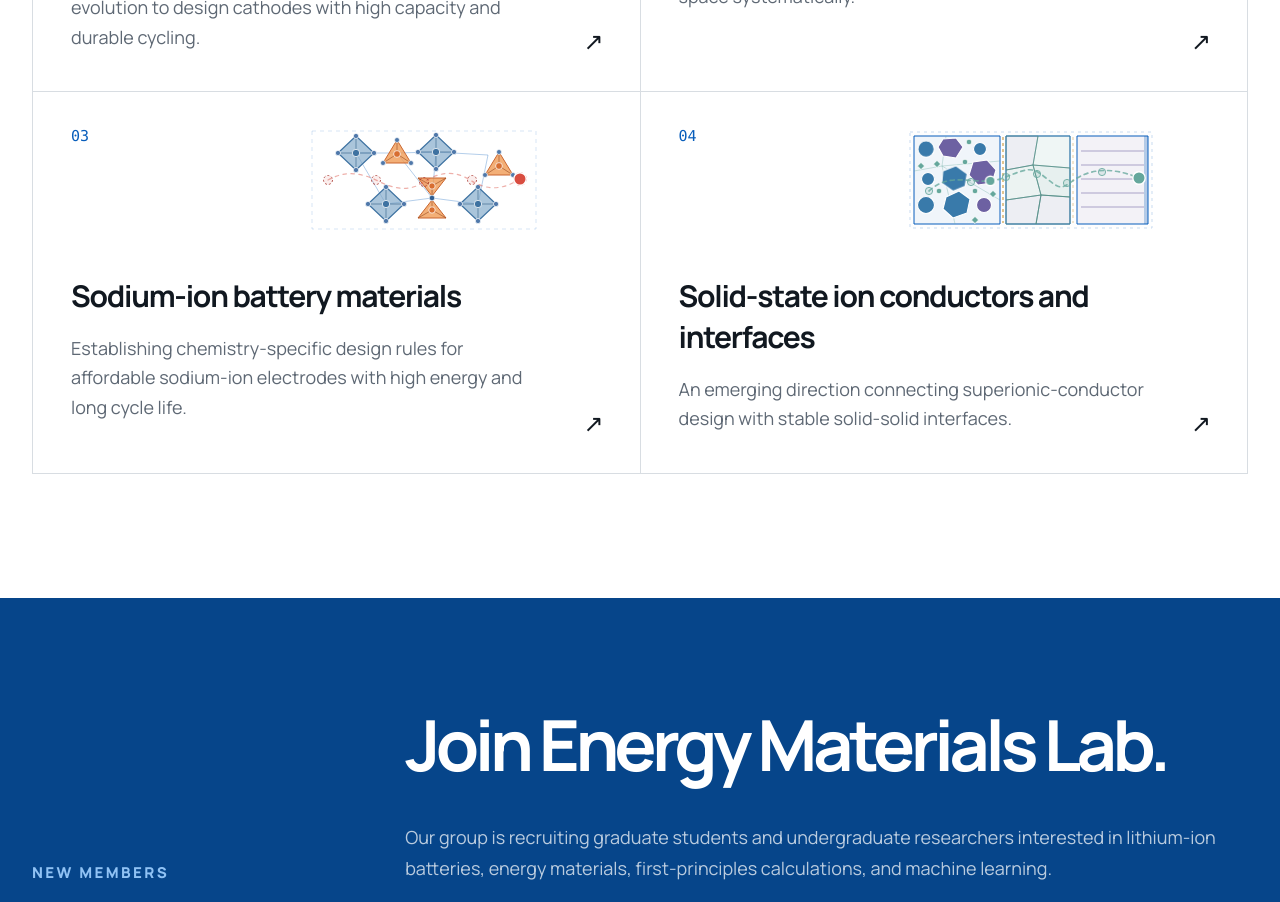
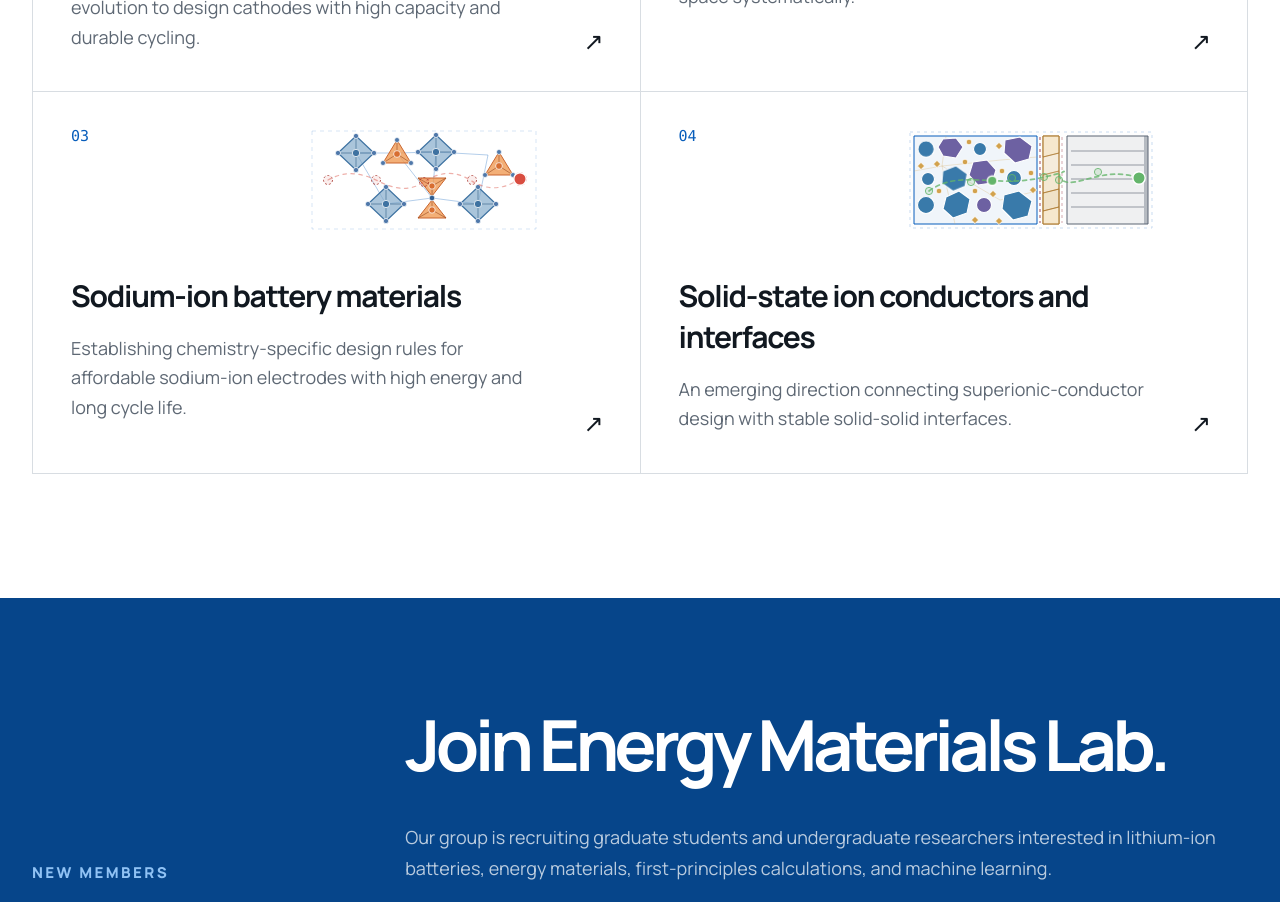
Before and after one commit to Energy-Materials-Laboratory/energy-materials-laboratory.github.io, a Next.js app: page / in a window 1280 px wide. Shown: the part 3200-4102 px from the top of the page. Built offline with nearby package versions, Linux system fonts and the light colour scheme.

Commit message:
Clarify solid-state battery colors and layer proportions

```diff
--- a/app/components/ResearchVisual.tsx
+++ b/app/components/ResearchVisual.tsx
@@ -181,10 +181,10 @@ export default function ResearchVisual({ index }: ResearchVisualProps) {
       <path className="rv-assb-frame" d="M9 10H251V106H9Z" />
 
       <g className="rv-assb-composite">
-        <path className="rv-assb-composite-fill" d="M13 14H99V102H13Z" />
+        <path className="rv-assb-composite-fill" d="M13 14H136V102H13Z" />
         <path
           className="rv-assb-composite-network"
-          d="M45 14L41 44L99 39M13 49L41 44L54 102M41 44L99 78"
+          d="M45 14L41 44L100 38L136 35M13 49L41 44L54 102M41 44L99 78L136 69"
         />
 
         <circle className="rv-assb-active rv-assb-active-a" cx="25" cy="27" r="8" />
@@ -208,14 +208,23 @@ export default function ResearchVisual({ index }: ResearchVisualProps) {
           d="M45 75L58 69L69 77L66 91L52 96L42 87Z"
         />
         <circle className="rv-assb-active rv-assb-active-d" cx="83" cy="83" r="7.5" />
+        <path
+          className="rv-assb-active rv-assb-active-facet rv-assb-active-b"
+          d="M104 18L119 15L131 24L128 37L114 41L103 31Z"
+        />
+        <circle className="rv-assb-active" cx="113" cy="56" r="7.5" />
+        <path
+          className="rv-assb-active rv-assb-active-facet"
+          d="M103 73L118 69L131 79L127 94L112 98L101 87Z"
+        />
 
         {[
-          [68, 20], [64, 40], [74, 69], [38, 69],
+          [68, 20], [64, 40], [74, 69], [38, 69], [101, 49], [130, 51],
         ].map(([x, y]) => (
           <circle className="rv-assb-composite-se" cx={x} cy={y} r="2.8" key={`${x}-${y}`} />
         ))}
         {[
-          [20, 44], [36, 42], [92, 72], [74, 98],
+          [20, 44], [36, 42], [92, 72], [74, 98], [98, 24], [132, 68], [98, 99],
         ].map(([x, y]) => (
           <path
             className="rv-assb-composite-se rv-assb-composite-se-facet"
@@ -226,35 +235,34 @@ export default function ResearchVisual({ index }: ResearchVisualProps) {
         ))}
       </g>
 
-      <path className="rv-assb-interface rv-assb-interface-left" d="M102 15V101" />
+      <path className="rv-assb-interface rv-assb-interface-left" d="M139 15V101" />
 
       <g className="rv-assb-electrolyte">
-        <path className="rv-assb-electrolyte-frame" d="M105 14H169V102H105Z" />
-        <path className="rv-assb-grain rv-assb-grain-a" d="M105 14H137L132 43L105 48Z" />
-        <path className="rv-assb-grain rv-assb-grain-path-a" d="M137 14H169V46L132 43Z" />
-        <path className="rv-assb-grain rv-assb-grain-path-b" d="M105 48L132 43L140 73L105 78Z" />
-        <path className="rv-assb-grain rv-assb-grain-path-c" d="M132 43L169 46V75L140 73Z" />
-        <path className="rv-assb-grain rv-assb-grain-g" d="M105 78L140 73L135 102H105Z" />
-        <path className="rv-assb-grain rv-assb-grain-i" d="M140 73L169 75V102H135Z" />
+        <path className="rv-assb-electrolyte-frame" d="M142 14H158V102H142Z" />
+        <path className="rv-assb-grain rv-assb-grain-g" d="M142 14H158V31L142 35Z" />
+        <path className="rv-assb-grain rv-assb-grain-path-a" d="M142 35L158 31V49L142 53Z" />
+        <path className="rv-assb-grain rv-assb-grain-path-b" d="M142 53L158 49V67L142 71Z" />
+        <path className="rv-assb-grain rv-assb-grain-path-c" d="M142 71L158 67V85L142 89Z" />
+        <path className="rv-assb-grain rv-assb-grain-i" d="M142 89L158 85V102H142Z" />
       </g>
 
-      <path className="rv-assb-interface rv-assb-interface-right" d="M172 15V101" />
+      <path className="rv-assb-interface rv-assb-interface-right" d="M161 15V101" />
 
       <g className="rv-assb-anode">
-        <path className="rv-assb-anode-fill" d="M176 14H247V102H176Z" />
+        <path className="rv-assb-anode-fill" d="M166 14H247V102H166Z" />
         <path
           className="rv-assb-anode-sheets"
-          d="M180 29H243M180 43H243M180 57H243M180 71H243M180 85H243"
+          d="M170 29H243M170 43H243M170 57H243M170 71H243M170 85H243"
         />
         <path className="rv-assb-current-collector" d="M243 14H247V102H243Z" />
       </g>
 
       <path
         className="rv-assb-path"
-        d="M28 69C52 47 76 66 102 56S130 44 145 56S160 67 173 58S207 43 238 56"
+        d="M28 69C58 47 93 66 139 56S149 48 161 58S203 43 238 56"
       />
       {[
-        [28, 69], [70, 60], [105, 55], [136, 52], [166, 61], [201, 50], [238, 56],
+        [28, 69], [70, 60], [111, 56], [143, 55], [158, 58], [197, 50], [238, 56],
       ].map(([x, y]) => (
         <circle className="rv-assb-site" cx={x} cy={y} r="3.6" key={`${x}-${y}`} />
       ))}
--- a/app/globals.css
+++ b/app/globals.css
@@ -614,7 +614,12 @@ summary:focus-visible {
 
 .research-visual-04 {
   --rv-accent: #6d61a2;
-  --rv-accent-soft: #65a79c;
+  --rv-accent-soft: #64b56b;
+  --rv-li: #64b56b;
+  --rv-se: #d2a24d;
+  --rv-se-soft: #f0d7a8;
+  --rv-se-dark: #aa762c;
+  --rv-anode: #5b6573;
 }
 
 .rv-assb-frame {
@@ -628,19 +633,19 @@ summary:focus-visible {
 .rv-assb-composite-fill,
 .rv-assb-electrolyte-frame,
 .rv-assb-anode-fill {
-  stroke: currentColor;
   stroke-width: 1;
 }
 
 .rv-assb-composite-fill {
   fill: rgba(7, 93, 187, .055);
+  stroke: currentColor;
 }
 
 .rv-assb-composite-network {
   fill: none;
-  stroke: var(--rv-accent-soft);
+  stroke: var(--rv-se);
   stroke-width: .9;
-  opacity: .36;
+  opacity: .28;
 }
 
 .rv-assb-active {
@@ -661,7 +666,7 @@ summary:focus-visible {
 }
 
 .rv-assb-composite-se {
-  fill: var(--rv-accent-soft);
+  fill: var(--rv-se);
   stroke: #fff;
   stroke-width: .8;
 }
@@ -671,71 +676,70 @@ summary:focus-visible {
 }
 
 .rv-assb-electrolyte-frame {
-  fill: rgba(101, 167, 156, .045);
+  fill: rgba(210, 162, 77, .08);
+  stroke: var(--rv-se-dark);
 }
 
 .rv-assb-grain {
-  fill: rgba(101, 167, 156, .11);
-  stroke: #548e87;
+  fill: rgba(210, 162, 77, .24);
+  stroke: var(--rv-se-dark);
   stroke-linejoin: round;
-  stroke-width: .8;
-}
-
-.rv-assb-grain-a,
-.rv-assb-grain-c,
+  stroke-width: .75;
+}
+
 .rv-assb-grain-g,
 .rv-assb-grain-i {
-  fill: rgba(109, 97, 162, .075);
+  fill: rgba(240, 215, 168, .48);
 }
 
 .rv-assb-anode-fill {
-  fill: rgba(109, 97, 162, .075);
+  fill: rgba(91, 101, 115, .09);
+  stroke: var(--rv-anode);
 }
 
 .rv-assb-anode-sheets {
   fill: none;
-  stroke: #6d61a2;
+  stroke: var(--rv-anode);
   stroke-width: 1.2;
-  opacity: .54;
+  opacity: .62;
 }
 
 .rv-assb-current-collector {
-  fill: currentColor;
-  opacity: .26;
+  fill: var(--rv-anode);
+  opacity: .38;
 }
 
 .rv-assb-interface {
   fill: none;
-  stroke: #d2a24d;
+  stroke: #b56e78;
   stroke-dasharray: 3 3;
   stroke-width: 1.25;
-  opacity: .42;
+  opacity: .46;
 }
 
 .rv-assb-path {
   fill: none;
-  stroke: var(--rv-accent-soft);
+  stroke: var(--rv-li);
   stroke-dasharray: 4 4;
   stroke-linecap: round;
   stroke-width: 1.7;
-  opacity: .76;
+  opacity: .78;
 }
 
 .rv-assb-site {
-  fill: rgba(101, 167, 156, .16);
-  stroke: var(--rv-accent-soft);
+  fill: rgba(100, 181, 107, .16);
+  stroke: var(--rv-li);
   stroke-width: .85;
 }
 
 .rv-assb-ion {
-  fill: var(--rv-accent-soft);
+  fill: var(--rv-li);
   stroke: #fff;
   stroke-width: 1.4;
-  offset-path: path("M28 69C52 47 76 66 102 56S130 44 145 56S160 67 173 58S207 43 238 56");
+  offset-path: path("M28 69C58 47 93 66 139 56S149 48 161 58S203 43 238 56");
   offset-distance: 0%;
   offset-rotate: 0deg;
 }
-
 
 .rv-plane,
 .rv-electrode,
```
